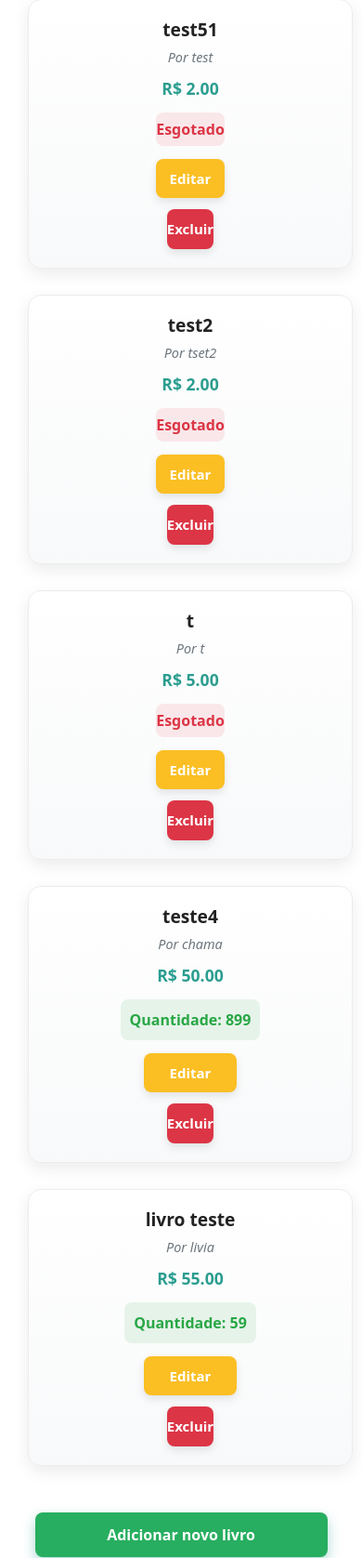
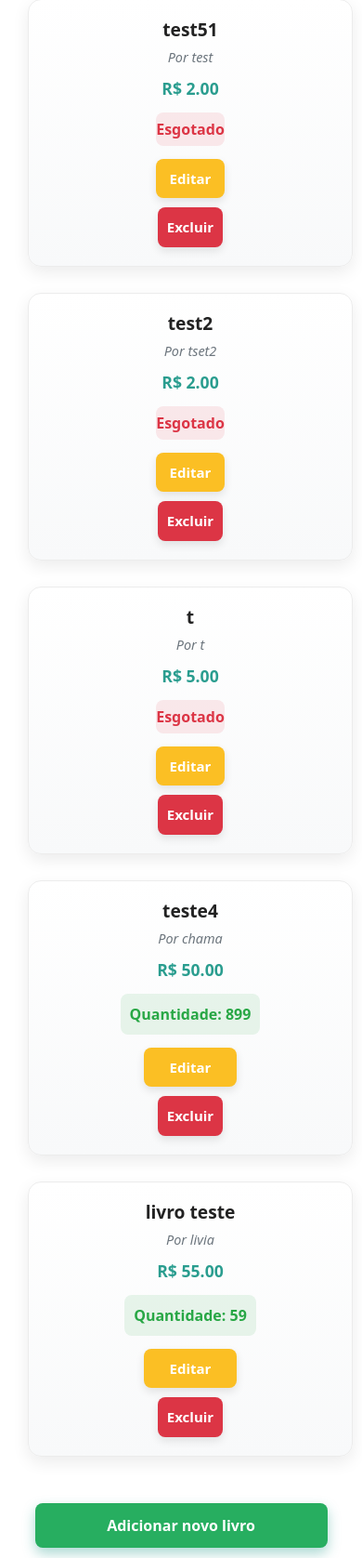
Before and after one commit to BrianKevelyn/projeto-psi, a Flask app: page /livros/lista_livros in a window 390 px wide. Shown: the part 231-1907 px from the top of the page at 93% size. Run offline with Flask 3, Linux system fonts and the light colour scheme; a user stored in the database is signed in.

Commit message:
botões dos cards alterados

```diff
--- a/static/livros_lista.css
+++ b/static/livros_lista.css
@@ -94,7 +94,7 @@
   display: flex;
   justify-content: center;
   align-items: center;
-  gap: 12px;
+  gap: 10px;
   width: 100%;
   margin-top: 10px;
 }
@@ -115,7 +115,7 @@
   border-radius: 8px;
   font-weight: 600;
   font-size: 15px;
-  padding: 10px 0;
+  padding: 10px 10px;
   color: #fff;
   text-decoration: none;
   cursor: pointer;
@@ -235,6 +235,7 @@
 
 @media (max-width: 600px) {
   .livros-container {
+    flex-direction: column;
     grid-template-columns: repeat(auto-fit, minmax(160px, 1fr));
   }
 
```
Also changed, not shown: instance/biblioteca.db.
